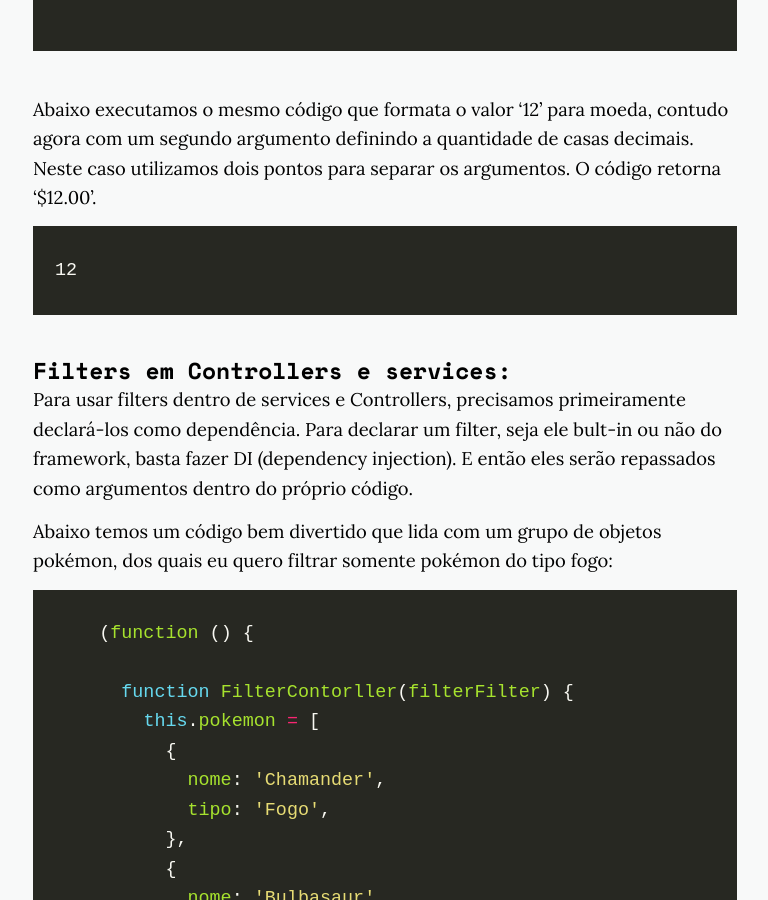
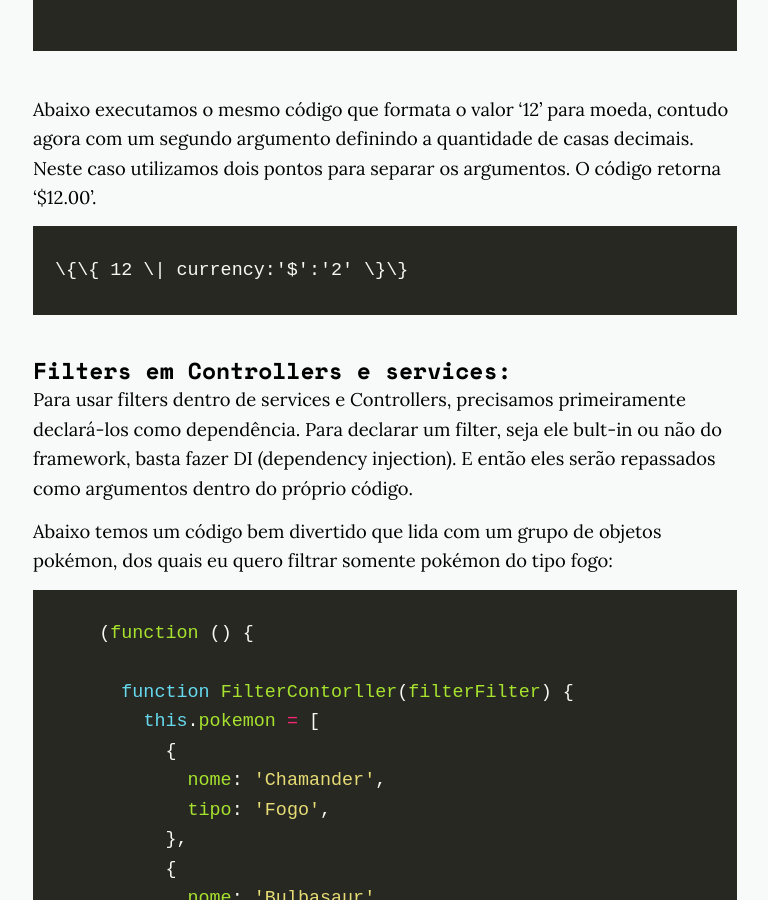
Before and after one commit to Nabucodono5or/Nabucodono5or.github.io, a Jekyll site: the page built from _posts/2019-08-10-nova-materia.markdown, in a window 1280 px wide and 900 px high, scrolled down 2147 px. Shown: the whole window, without its empty margins (255-1023 px from the left). Built offline with Jekyll 4.4.1, drawn with Linux system fonts in a browser that asks for light colours; nearby versions of some CDN libraries.

Commit message:
test dois code block

````diff
--- a/_posts/2019-08-10-nova-materia.markdown
+++ b/_posts/2019-08-10-nova-materia.markdown
@@ -55,7 +55,7 @@ Abaixo executamos o mesmo código que formata o valor '12' para moeda, contudo a
 
 ```
 
-  {{ 12 | currency:'$':'2' }}
+  \{\{ 12 \| currency:'$':'2' \}\}
 
 ```
 <br>
````
